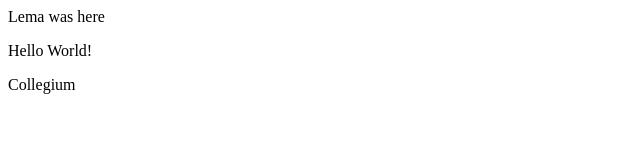
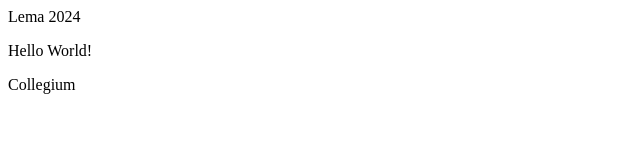
Before and after one commit to sadiqbehzad/imtihan, a React (Create React App) app: page / in a window 1280 px wide. Shown: the top 160 px of the page, without its empty margins (0-640 px from the left). Built offline with nearby package versions, Linux system fonts and the light colour scheme.

Commit message:
Hello from the other side

```diff
--- a/src/App.js
+++ b/src/App.js
@@ -3,7 +3,7 @@ import "./index.css";
 function App() {
   return (
     <div className="App">
-      <header>Lema was here</header>
+      <header>Lema 2024</header>
       <p>Hello World!</p>
       <p1>Collegium</p1>
     </div>
```
